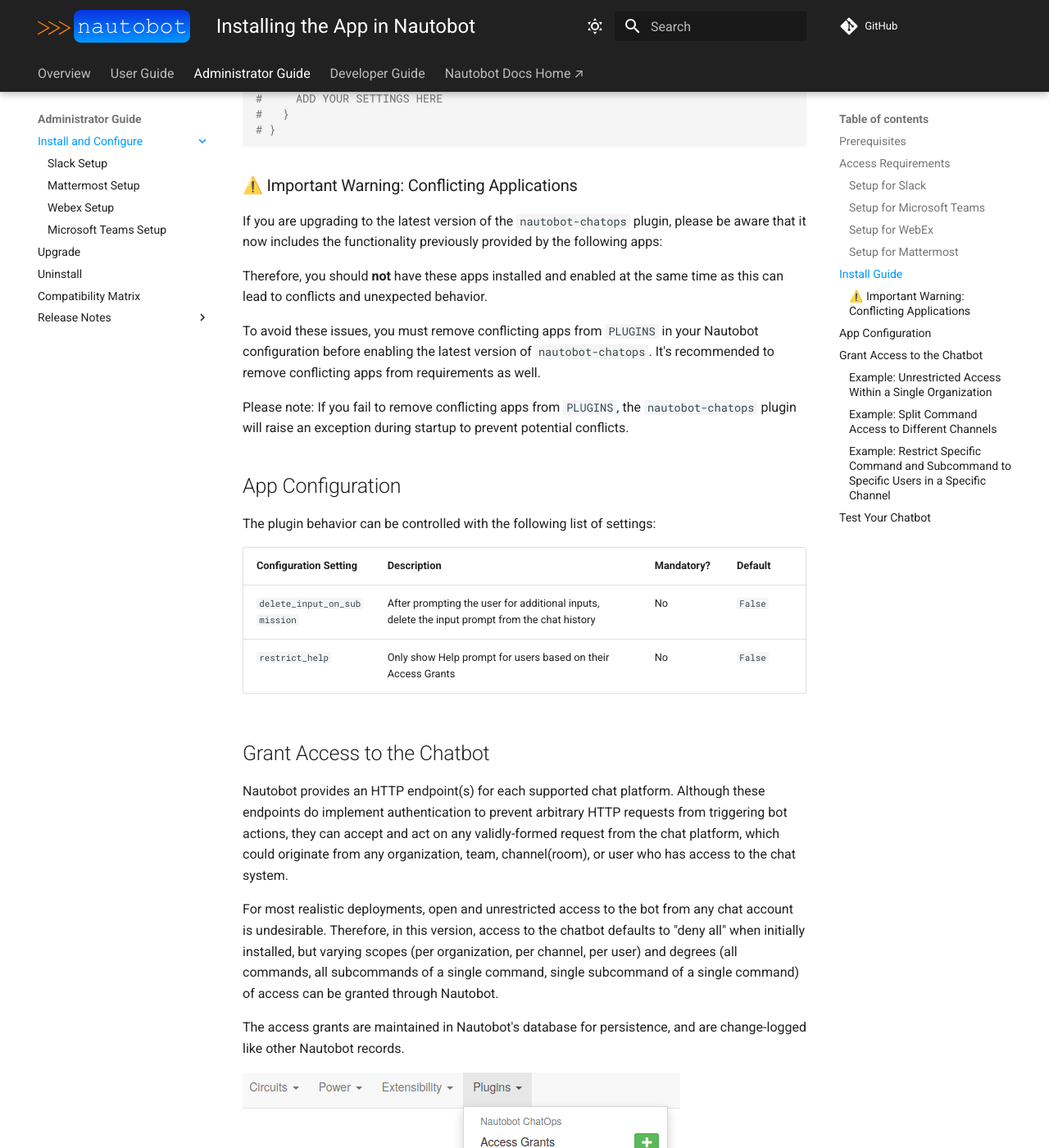
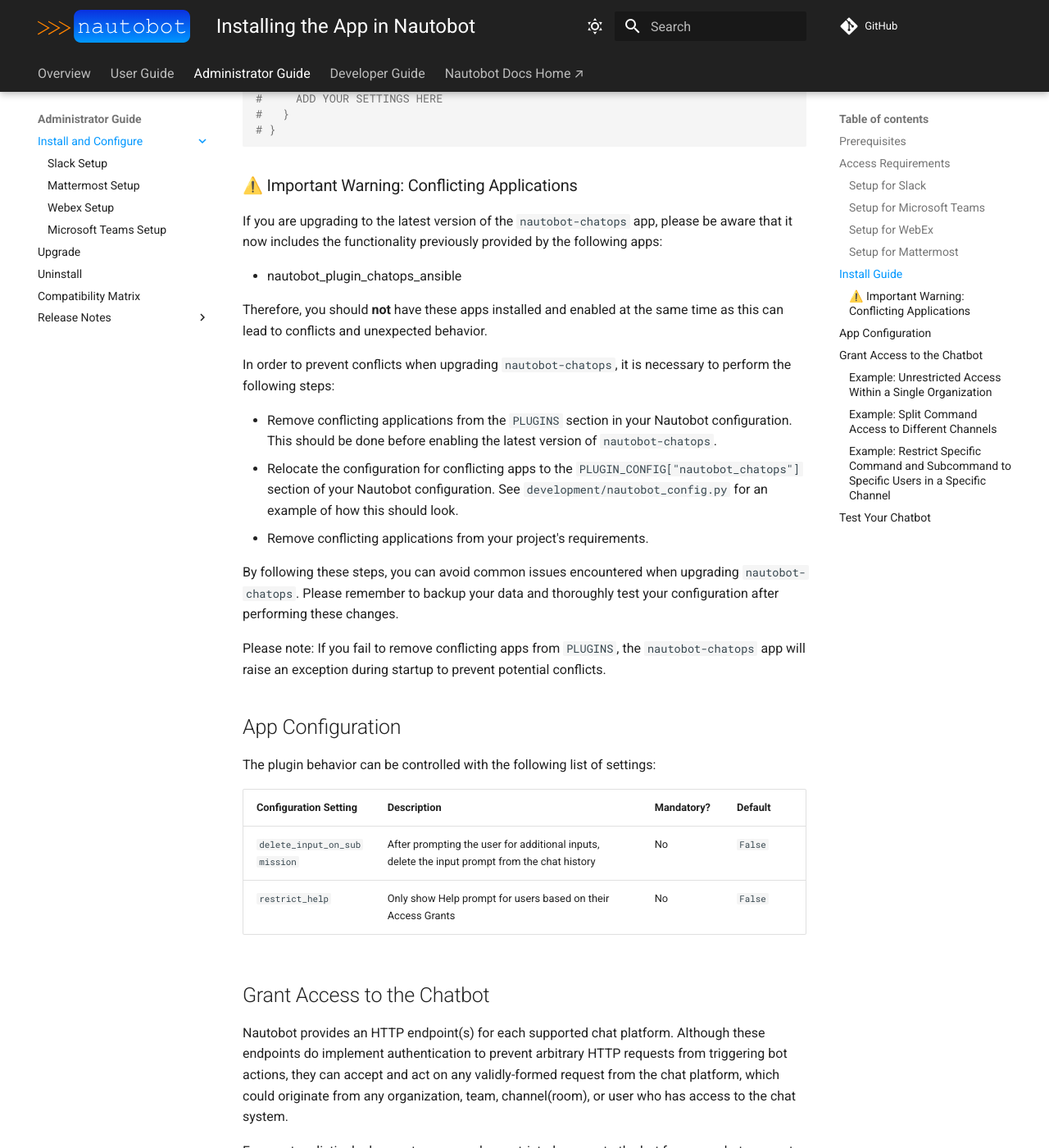
Before and after one commit to nautobot/nautobot-app-chatops, an MkDocs documentation site: the page built from docs/admin/install/index.md, in a window 1280 px wide and 1400 px high, scrolled down 1877 px. Shown: the whole window at 82% size. Built offline with MkDocs 1.6.1 and Material for MkDocs 9.7.7, drawn with Linux system fonts in a browser that asks for light colours; comment, search, counter and statistics services are not loaded.

Commit message:
doc: Add config move info

```diff
--- a/docs/admin/install/index.md
+++ b/docs/admin/install/index.md
@@ -67,13 +67,21 @@
 
 ### ⚠️ Important Warning: Conflicting Applications
 
-If you are upgrading to the latest version of the `nautobot-chatops` plugin, please be aware that it now includes the functionality previously provided by the following apps:
+If you are upgrading to the latest version of the `nautobot-chatops` app, please be aware that it now includes the functionality previously provided by the following apps:
+
+- nautobot_plugin_chatops_ansible
 
 Therefore, you should **not** have these apps installed and enabled at the same time as this can lead to conflicts and unexpected behavior.
 
-To avoid these issues, you must remove conflicting apps from `PLUGINS` in your Nautobot configuration before enabling the latest version of `nautobot-chatops`. It's recommended to remove conflicting apps from requirements as well.
+In order to prevent conflicts when upgrading `nautobot-chatops`, it is necessary to perform the following steps:
 
-Please note: If you fail to remove conflicting apps from `PLUGINS`, the `nautobot-chatops` plugin will raise an exception during startup to prevent potential conflicts.
+- Remove conflicting applications from the `PLUGINS` section in your Nautobot configuration. This should be done before enabling the latest version of `nautobot-chatops`.
+- Relocate the configuration for conflicting apps to the `PLUGIN_CONFIG["nautobot_chatops"]` section of your Nautobot configuration. See `development/nautobot_config.py` for an example of how this should look.
+- Remove conflicting applications from your project's requirements.
+
+By following these steps, you can avoid common issues encountered when upgrading `nautobot-chatops`. Please remember to backup your data and thoroughly test your configuration after performing these changes.
+
+Please note: If you fail to remove conflicting apps from `PLUGINS`, the `nautobot-chatops` app will raise an exception during startup to prevent potential conflicts.
 
 ## App Configuration
 
```
